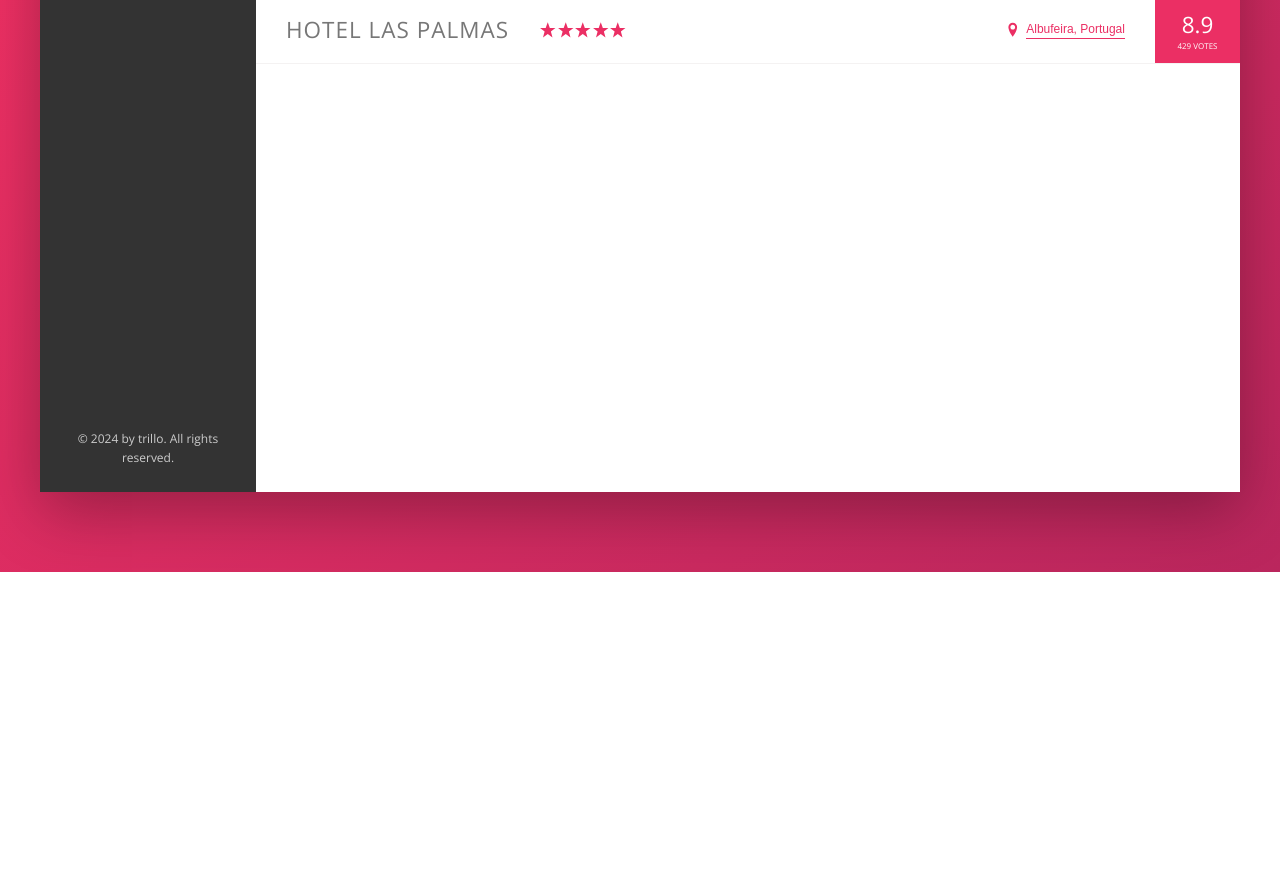
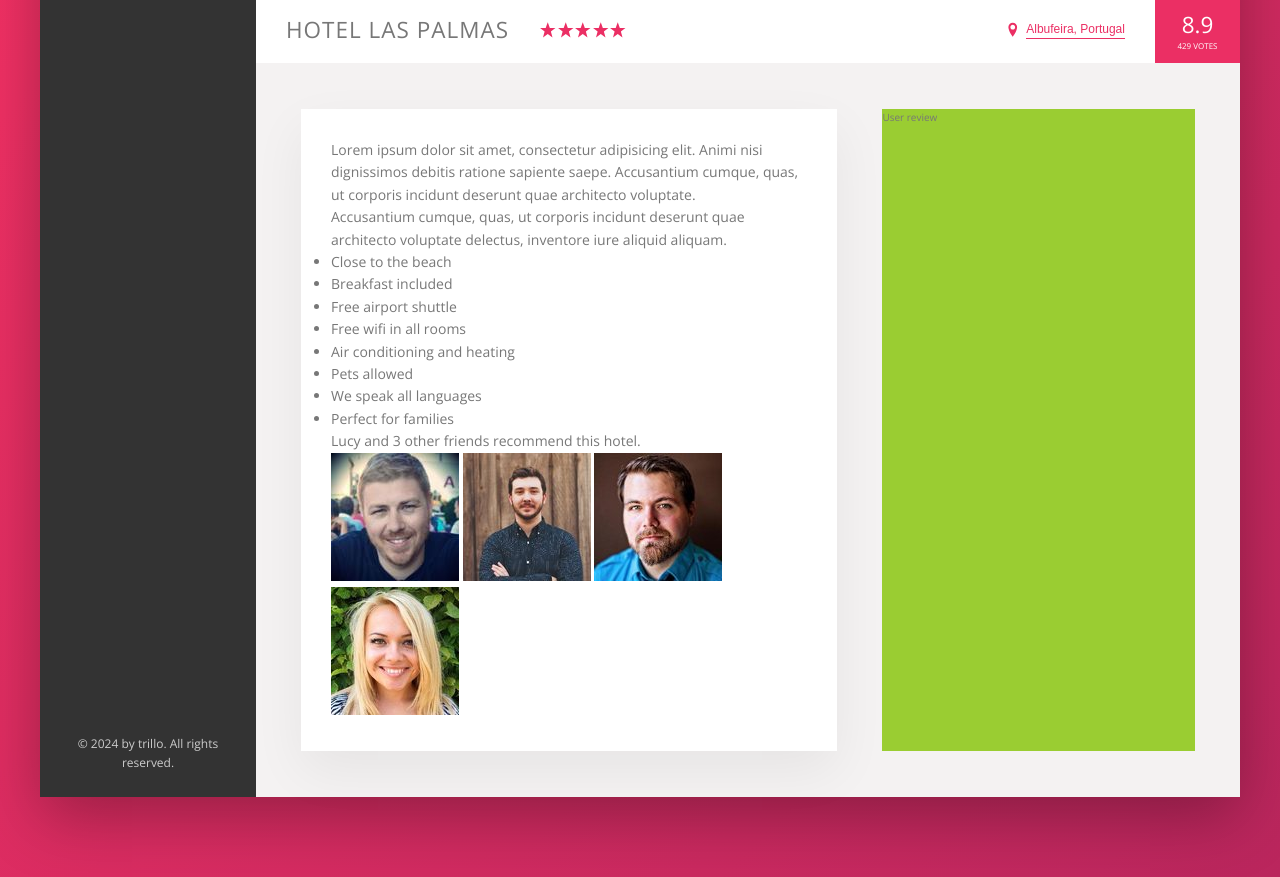
Before and after one commit to chayanmaji/Trillo, a website: page index.html in a window 1280 px wide. Shown: the part 538-1415 px from the top of the page. Before the commit the page ends 1110 px from the top, so only its background shows below. Drawn offline with nearby package versions, Linux system fonts and the light colour scheme.

Commit message:
Details structure has been completed

```diff
--- a/index.html
+++ b/index.html
@@ -127,6 +127,41 @@
                             <div class="overview__rating-count">429 votes</div>
                         </div>
                     </div>
+                    <div class="detail">
+                        <div class="description">
+                            <p class="paragraph">
+                                Lorem ipsum dolor sit amet, consectetur adipisicing elit. Animi nisi dignissimos debitis
+                                ratione sapiente saepe. Accusantium cumque, quas, ut corporis incidunt deserunt quae
+                                architecto voluptate.
+                            </p>
+                            <p class="paragraph">
+                                Accusantium cumque, quas, ut corporis incidunt deserunt quae architecto voluptate delectus,
+                                inventore iure aliquid aliquam.
+                            </p>
+                            <ul class="list">
+                                <li class="list__item">Close to the beach</li>
+                                <li class="list__item">Breakfast included</li>
+                                <li class="list__item">Free airport shuttle</li>
+                                <li class="list__item">Free wifi in all rooms</li>
+                                <li class="list__item">Air conditioning and heating</li>
+                                <li class="list__item">Pets allowed</li>
+                                <li class="list__item">We speak all languages</li>
+                                <li class="list__item">Perfect for families</li>
+                            </ul>
+                            <div class="recommend">
+                                <p class="recommend__count">
+                                    Lucy and 3 other friends recommend this hotel.
+                                </p>
+                                <div class="recommend_friends">
+                                    <img src="img/user-3.jpg" alt="Friend 1" class="recommend__photo">
+                                    <img src="img/user-4.jpg" alt="Friend 2" class="recommend__photo">
+                                    <img src="img/user-5.jpg" alt="Friend 3" class="recommend__photo">
+                                    <img src="img/user-6.jpg" alt="Friend 4" class="recommend__photo">
+                                </div>
+                            </div>
+                        </div>
+                        <div class="user-reviews">User review</div>
+                    </div>
                 </main>
             </div>
         </div>
--- a/sass/_base.scss
+++ b/sass/_base.scss
@@ -31,6 +31,8 @@
     --color-grey-dark-3: #999;
 
     --shadow-dark: 0 2rem 6rem rgba(0, 0, 0, 0.3);
+    --shadow-light: 0 2rem 5rem rgba(0,0,0,.06);
+    --line: .1rem solid var(--color-grey-light-2);
 }
 
 *{
--- a/sass/_components.scss
+++ b/sass/_components.scss
@@ -185,7 +185,7 @@
 .overview {
     display: flex;
     align-items: center;
-    border-bottom: .1rem solid var(--color-grey-light-2);
+    border-bottom: var(--line);
 
     &__heading {
         font-size: 2.25rem;
--- a/sass/_layout.scss
+++ b/sass/_layout.scss
@@ -11,7 +11,7 @@
     font-size: 1.4rem;
     height: 7rem;
     background-color: #fff;
-    border-bottom: .1rem solid var(--color-grey-light-2);
+    border-bottom: var(--line);
 
     display: flex;
     justify-content: space-between;
@@ -34,6 +34,25 @@
 .hotel-view {
     background-color:#fff;
     flex: 1;
+}
 
-    height: 88rem;
+.detail {
+    display: flex;
+    padding: 4.5rem;
+    background-color: var(--color-grey-light-2);
+    border-bottom: var(--line);
 }
+
+.description {
+    font-size: 1.4rem;
+    background-color: #fff;
+    box-shadow: var(--shadow-light);
+    padding: 3rem;
+    flex: 0 0 60%;
+    margin-right: 4.5rem;
+}
+
+.user-reviews {
+    background-color: yellowgreen;
+    flex: 1;
+}
```
Also changed, not shown: css/style.css.
